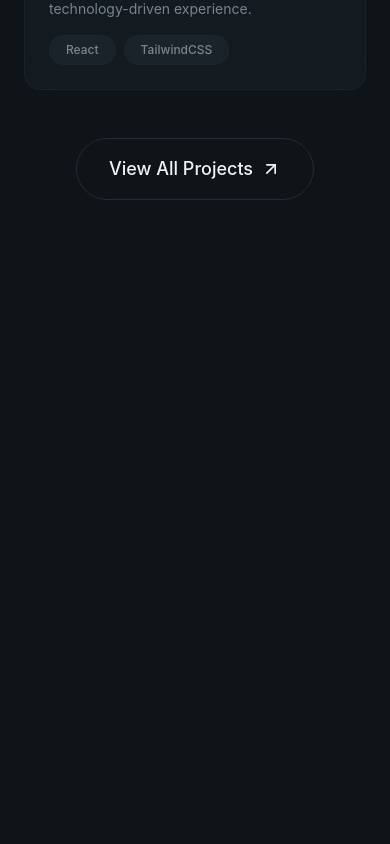
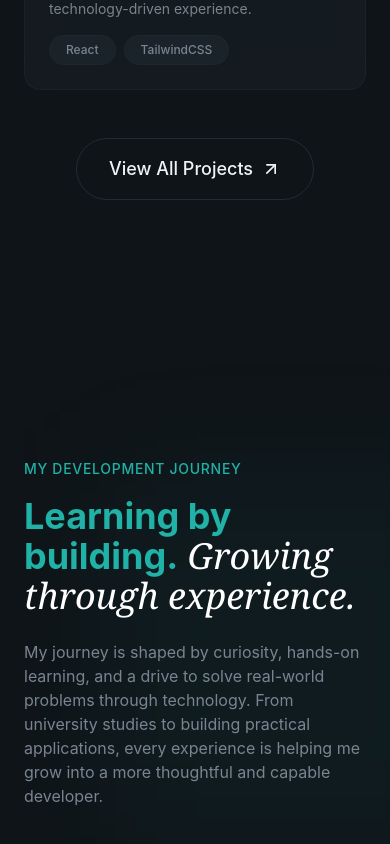
Before and after one commit to AmosBaya/Personal_Portfolio, a React (Vite) app: page / in a window 390 px wide. Shown: the part 6248-7092 px from the top of the page. Before the commit the page ends 6576 px from the top, so only its background shows below. Built offline with nearby package versions, Linux system fonts and the light colour scheme.

Commit message:
feat: experiences section, done with the header part

```diff
--- a/src/sections/Experience.jsx
+++ b/src/sections/Experience.jsx
@@ -1,7 +1,59 @@
+
+const experiences = [
+    {
+        period: "2026 - Present",
+        role: "Independent Software Developer",
+        company: "Personal Projects & Open Source Learning",
+        description:
+            "Designing and building practical web applications while strengthening my skills in frontend development, full-stack architecture, and modern software engineering.",
+        technologies: ["React", "JavaScript","MongoDB", "Express.js","Node.js", "Tailwind CSS", "Git"],
+        current: true
+    },
+    {
+        period: "FEB - SEPT 2025 ",
+        role: "MERN Stack Developer Trainee",
+        company: "Power Learn Project (PLP)",
+        description:
+            "Developed practical software engineering skills through structured training, hands-on assignments, and building web applications using the MERN stack.",
+        technologies: ["MongoDB", "Express.js", "React", "Node.js"],
+        current: false
+    },
+    {
+        period: "2024 - Present",
+        role: "Computer Science Student",
+        company: "Maseno University",
+        description:
+            "Building a strong foundation in computing, programming, algorithms, and software development while applying classroom knowledge to personal projects.",
+        technologies: ["Java", "JavaScript", "Python", "SQL", "DSA"],
+        current: true
+    }
+];
+
 export const Experience = () => {
     return (
-    <section>
+        <section
+            id="experience"
+            className="py-32 relative overflow-hidden"
+        >
+            <div className="absolute top-1/2 left-1/4 w-96 h-96 bg-primary/5 blur-3xl -translate-y-1/2"/>
+            <div className="container mx-auto px-6 relative z-10">
+                {/**Section header */}
+                <div className="max-w-3xl mb-16">
+                    <span className="text-secondary-foreground text-sm font-medium tracking-wider uppercase animate-fade-in">My development journey</span>
+                    <h2 className="text-4xl md:text-5xl font-bold mt-4 mb-6 animate-fade-in animation-delay-100 text-secondary-foreground">
+                        Learning by building.
+                        <span className="font-serif italic font-normal text-white"> Growing through experience.</span>
+                    </h2>
+                    <p className="text-muted-foreground animate-fade-in animation-delay-200">
+                        My journey is shaped by curiosity, hands-on learning, and a drive
+                        to solve real-world problems through technology. From university
+                        studies to building practical applications, every experience is
+                        helping me grow into a more thoughtful and capable developer.
+                    </p>
+                </div>
 
-    </section>
+                {/**Timeline */}
+            </div>
+        </section>
     )
 }
```
